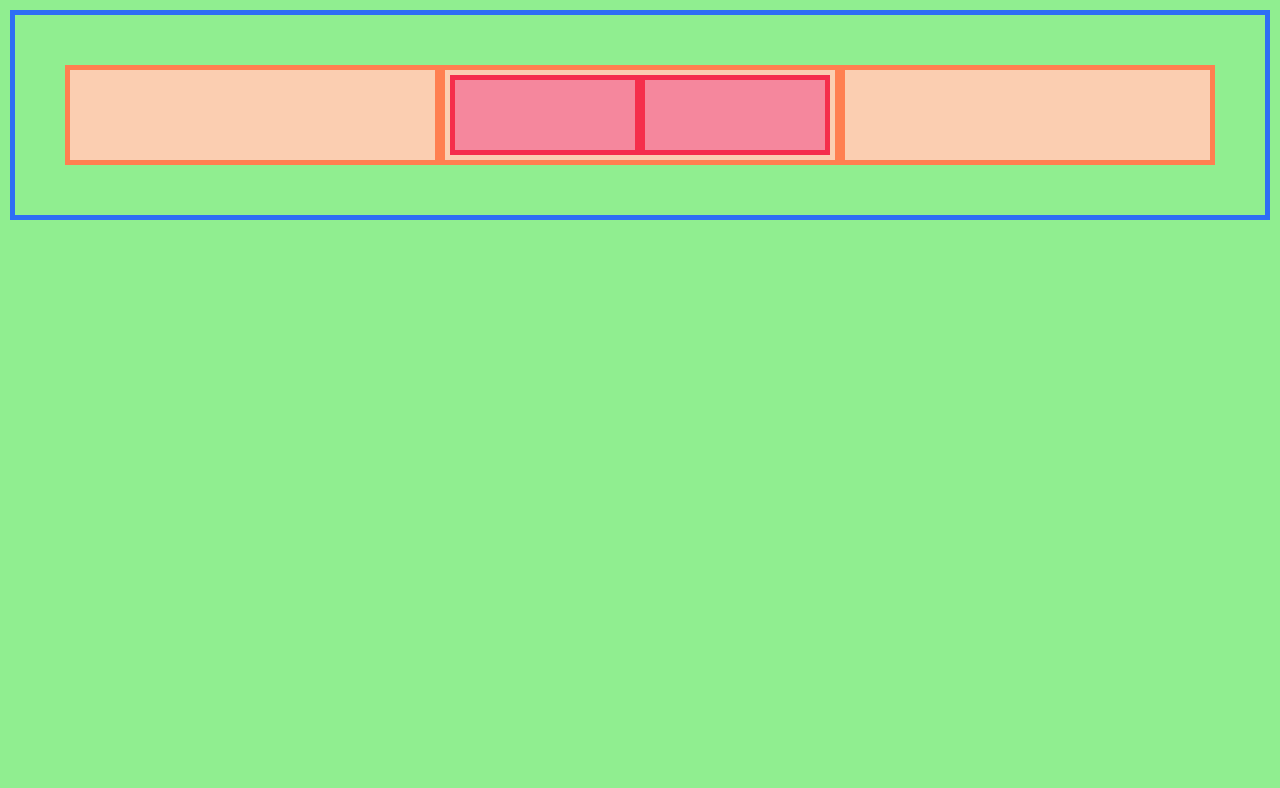
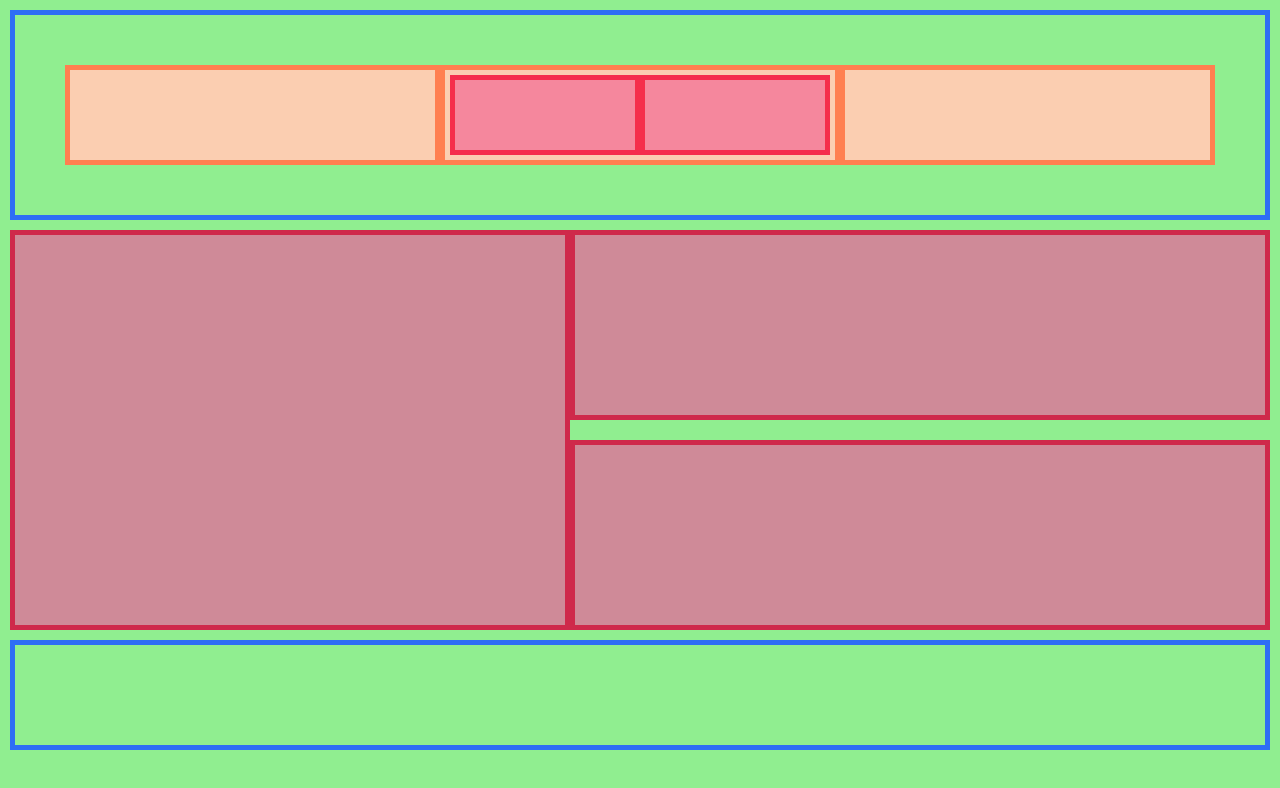
Before and after one commit to robertthurber/flexbox-Challenge, a plain HTML site: page index.html in a window 1280 px wide. Drawn offline with Linux system fonts and the light colour scheme.

Commit message:
Added the main section of the webpage in html. For css added the styling for main section (flexbox and made boxes for divs)

```diff
--- a/css/styles.css
+++ b/css/styles.css
@@ -1,3 +1,4 @@
+/* styling for the whole webpage  */
 * {
     margin: 0;
     padding: 0;
@@ -6,7 +7,7 @@
 }
 
 /* this is the styling for the head section  */
-.main-header-flex {
+.main-header-footer-flex {
     display: flex;
     justify-content: space-around;
     margin: 10px;
@@ -34,4 +35,35 @@
 }
 
 
-/* this is where the "main body is would live"  */
+/* this is where the "main body" style would live  */
+.main {
+    display: flex;
+    height: 400px;
+    width: 100%;
+    justify-content: space-between;
+}
+
+.main-left-side {
+    height: 400px;
+    width: 700px;
+    margin-left: 10px;
+    border: 5px solid #CF294B;
+    background-color: #CF8A98;
+}
+
+.main-right-side {
+    display: flex;
+    flex-direction: column;
+    height: 400px;
+    justify-content: space-between;
+}
+
+.main-right-sub {
+    height: 190px;
+    width: 700px;
+    margin-right: 10px;
+    border: 5px solid #CF294B;
+    background-color: #CF8A98;
+}
+
+/* where the footer styling lives */
--- a/index.html
+++ b/index.html
@@ -10,7 +10,8 @@
 <body>
     <!-- where the header section lives  -->
     <!-- I know the naming of class is not the best and confusing just making them up as I go  -->
-    <div class="main-header-flex">
+    <!-- also realized once i was done that the header and footer have the same main flex styling so just added footer to the name section as well to reuse the code  -->
+    <div class="main-header-footer-flex">
         <div class="sub-header"></div>
         <div class="sub-header header-flex-two">
             <div class="sub-header-two"></div>
@@ -18,5 +19,15 @@
         </div>
         <div class="sub-header"></div>
     </div>
+    <!-- where the body lives  -->
+    <div class="main">
+        <div class="main-left-side"></div>
+         <div class="main-right-side">
+            <div class="main-right-sub"></div>
+            <div class="main-right-sub"></div>
+        </div>
+    </div>
+    <!-- where the footer lives. -->
+    <div class="main-header-footer-flex"></div>
 </body>
 </html>
```
